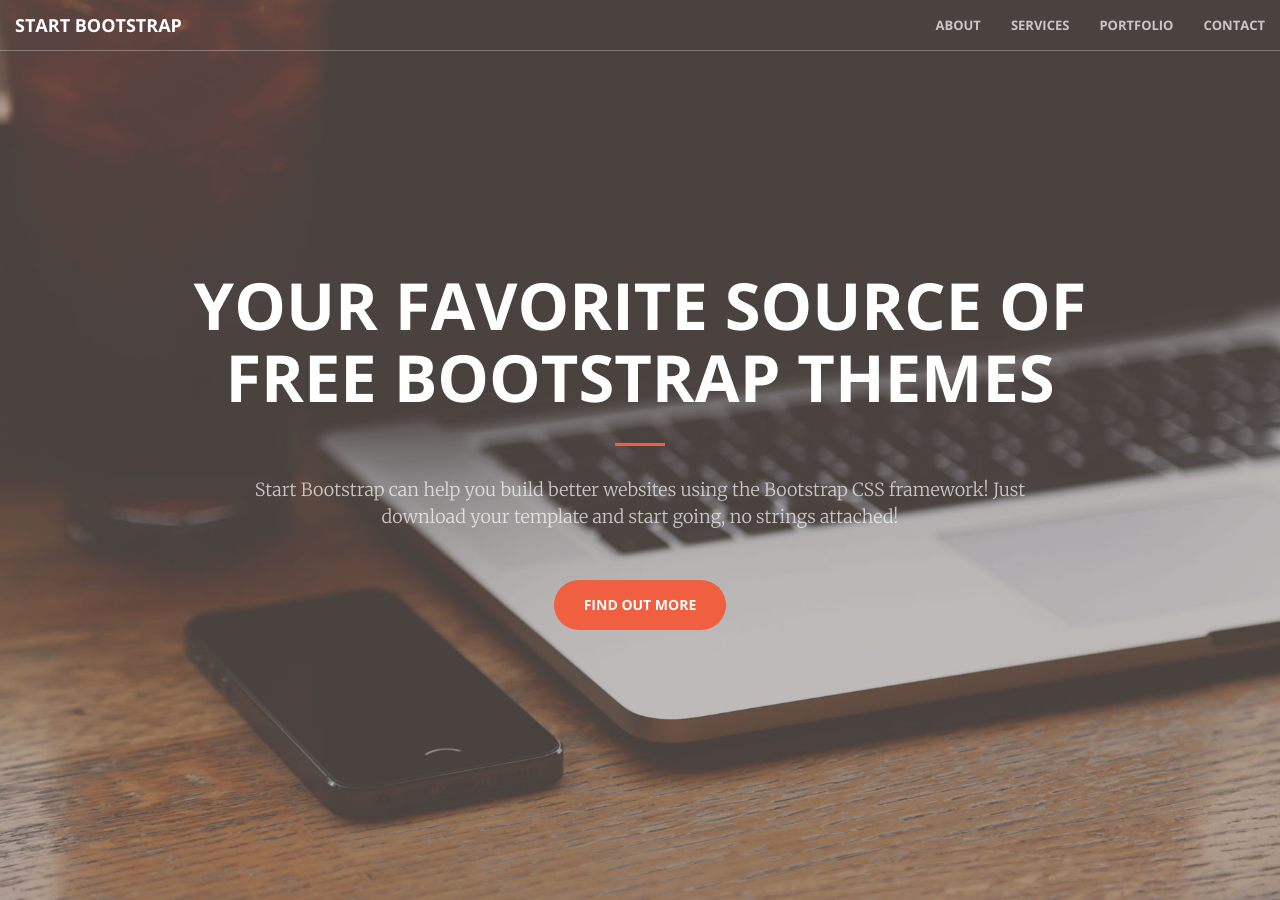
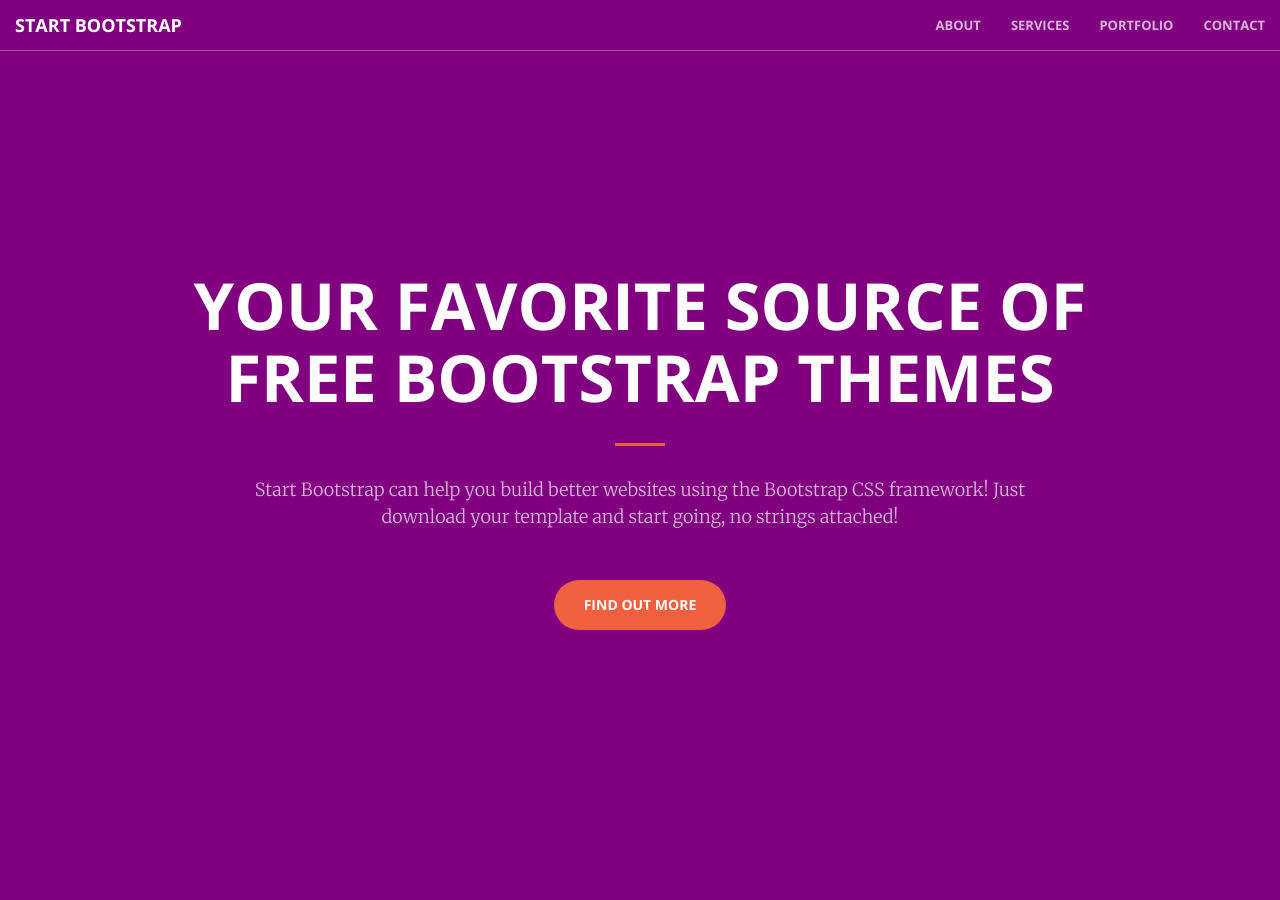
Before and after one commit to avsette93/avsette93.github.io, a Jekyll site: the page built from index.html, in a window 1280 px wide and 900 px high. Built offline with Jekyll 4.4.1, drawn with Linux system fonts in a browser that asks for light colours.

Commit message:
Background to Purple
- Changed Background image from Image to Color Purple

```diff
--- a/_sass/_base.scss
+++ b/_sass/_base.scss
@@ -155,7 +155,8 @@ header {
     min-height: auto;
     @include background-cover;
     background-position: center;
-    background-image: url('../img/header.jpg');
+    background-color: purple;
+    // background-image: url('../img/header.jpg');
     text-align: center;
     color: white;
     .header-content {
```
Also changed, not shown: 1 other file.
